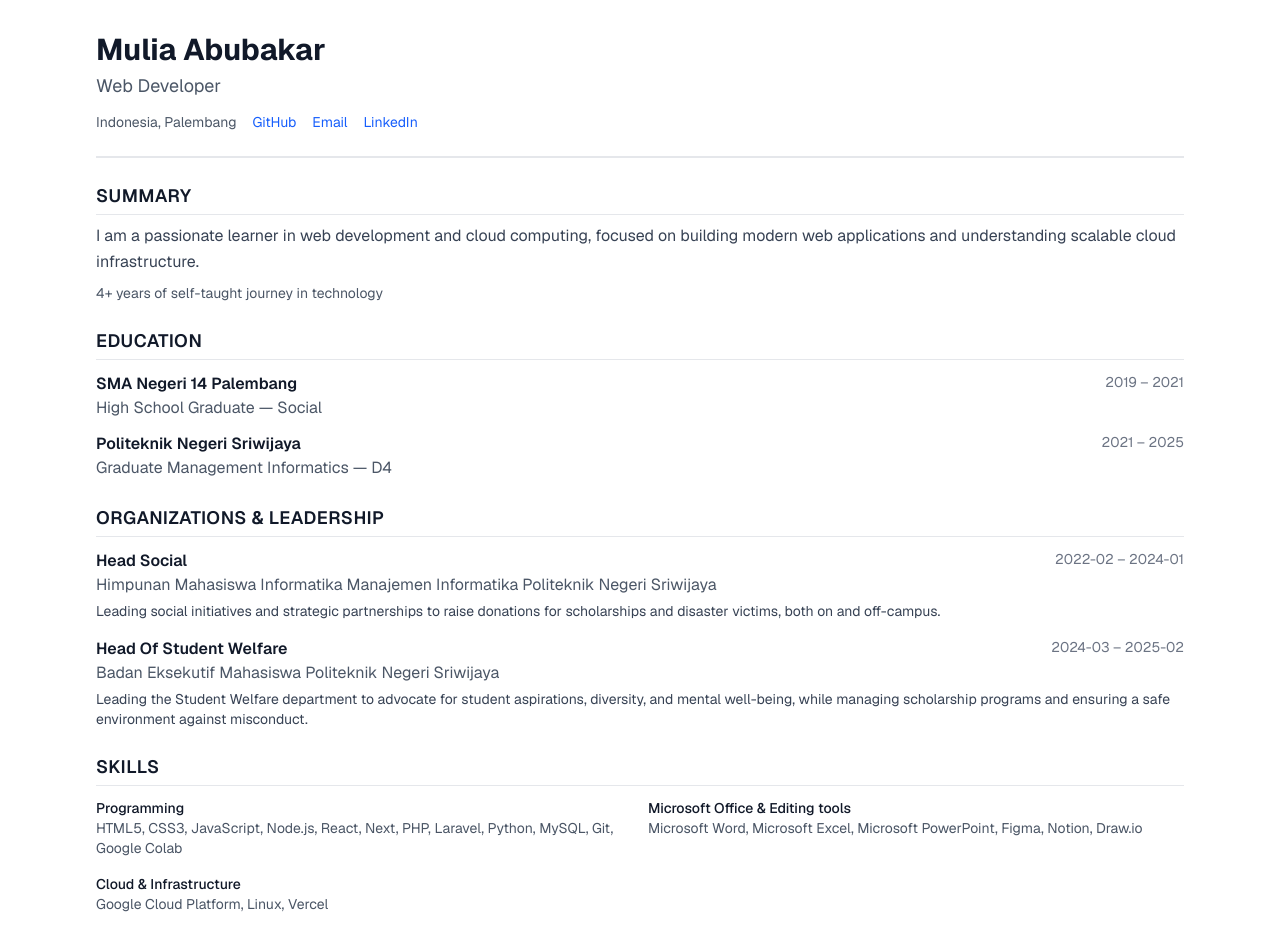
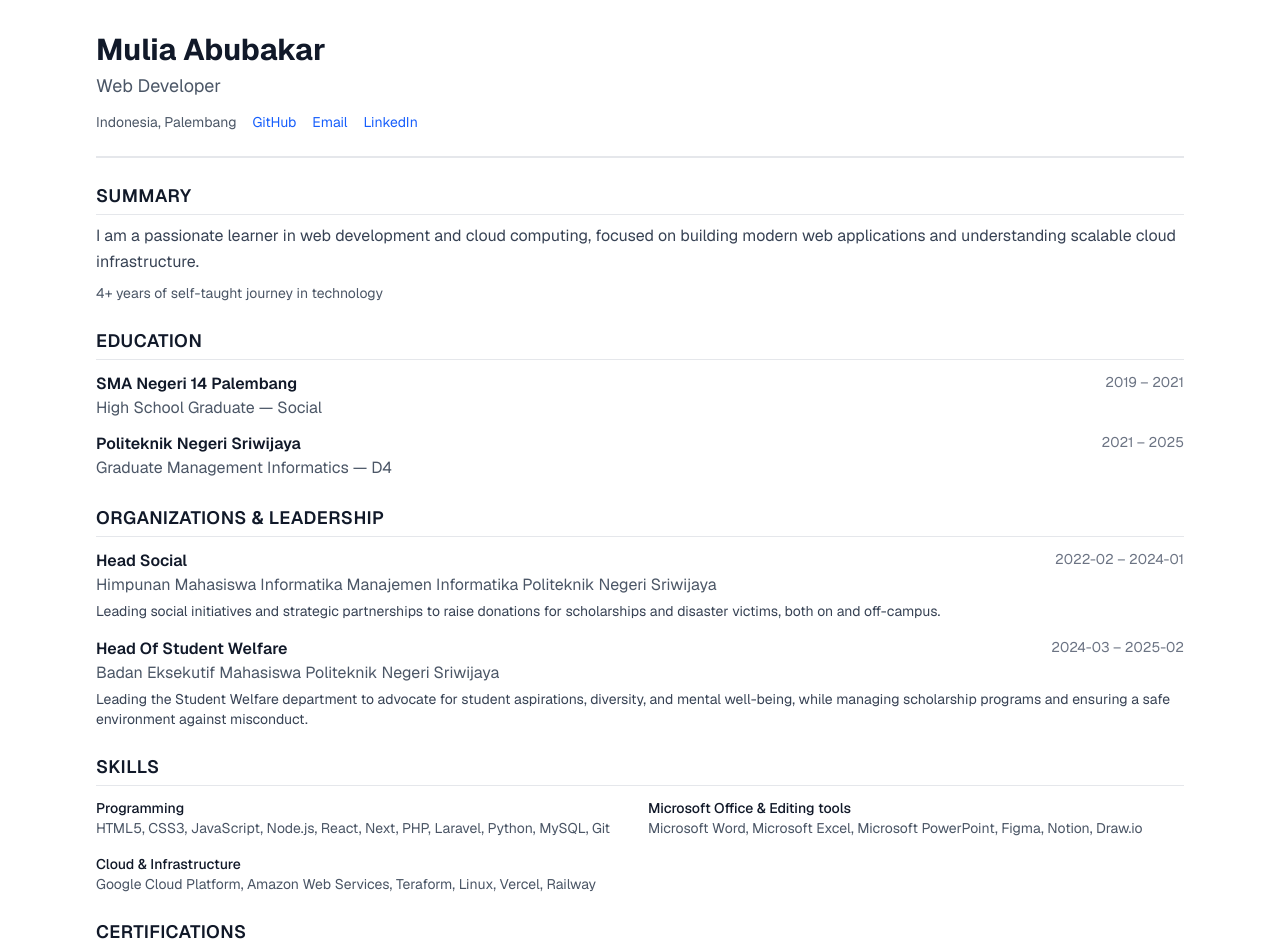
Before and after one commit to MuliaMB/portofolio, a Next.js app: page /resume in a window 1280 px wide. Shown: the top 943 px of the page. Built offline with nearby package versions, Linux system fonts and the light colour scheme.

Commit message:
skills section update

```diff
--- a/src/content/profile.ts
+++ b/src/content/profile.ts
@@ -235,7 +235,6 @@ export const profile: ProfileData = {
         { name: "Python", level: "Proficient", yearsUsed: 2 },
         { name: "MySQL", level: "Familiar", yearsUsed: 1 },
         { name: "Git", level: "Proficient", yearsUsed: 2 },
-        { name: "Google Colab", level: "Proficient", yearsUsed: 2 },
       ],
     },
     {
@@ -255,8 +254,11 @@ export const profile: ProfileData = {
       description: "Cloud computing platforms and infrastructure management",
       skills: [
         { name: "Google Cloud Platform", level: "Familiar", yearsUsed: 1 },
+        { name: "Amazon Web Services", level: "Familiar", yearsUsed: 1 },
+        { name: "Teraform", level: "Familiar", yearsUsed: 1 },
         { name: "Linux", level: "Proficient", yearsUsed: 2 },
         { name: "Vercel", level: "Familiar", yearsUsed: 1 },
+        { name: "Railway", level: "Familiar", yearsUsed: 1 },
       ],
     }
   ],
```
